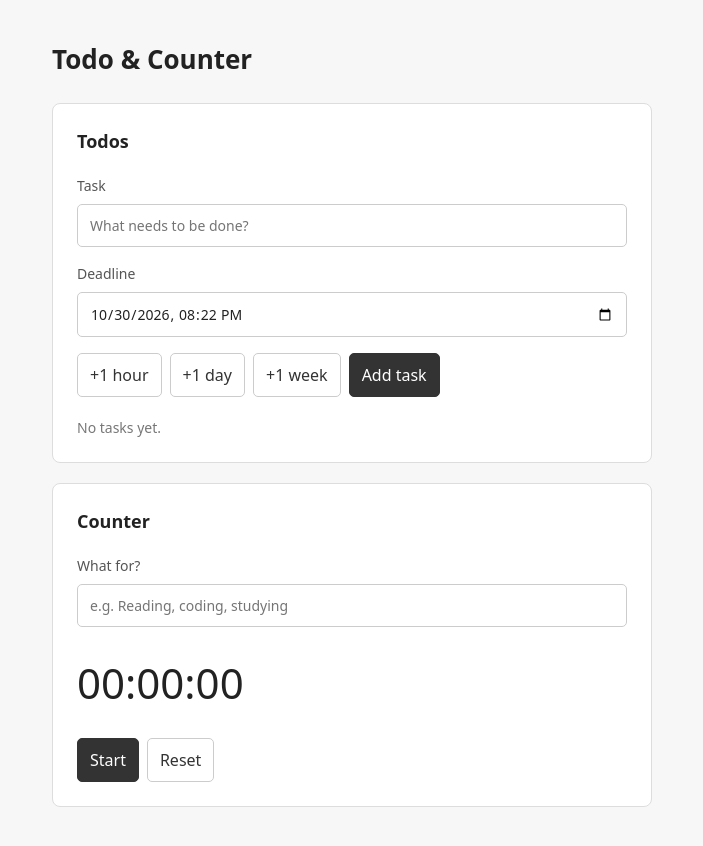
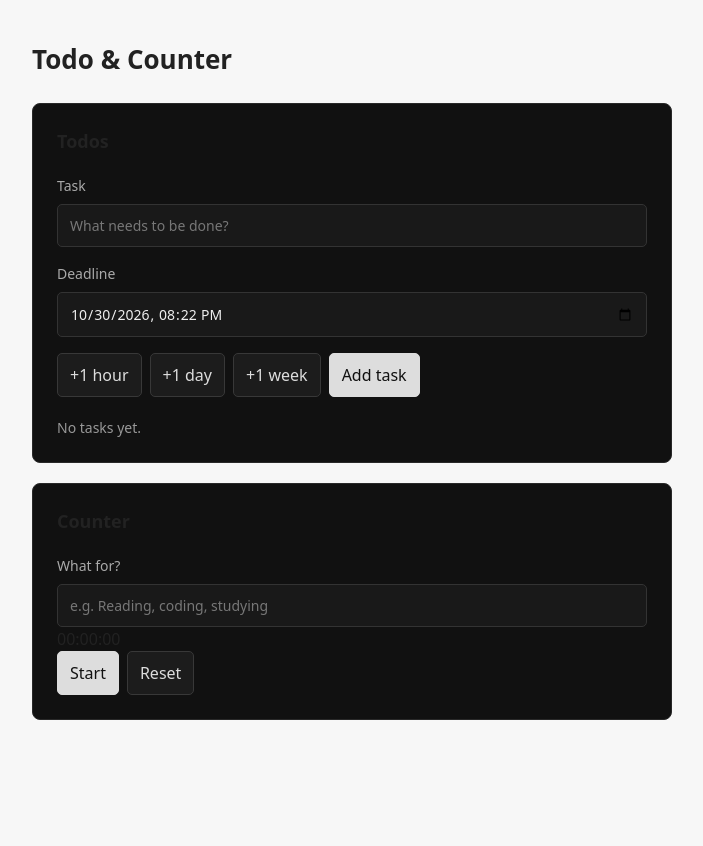
Before and after one commit to yashkelhe/Todo_Timer, a React (Vite) app: page / in a window 1280 px wide. Shown: the whole page, without its empty margins (288-991 px from the left). After the commit the page ends 800 px from the top, so only its background shows below. Built offline with nearby package versions, Linux system fonts and the light colour scheme.

Commit message:
Update App.css

```diff
--- a/src/App.css
+++ b/src/App.css
@@ -1,5 +1,5 @@
 .app {
-  width: min(100% - 32px, 600px);
+  width: min(100% - 32px, 640px);
   margin: 40px auto;
 }
 
@@ -18,9 +18,9 @@ h2 {
 .panel {
   padding: 24px;
   margin-bottom: 20px;
-  border: 1px solid #ddd;
+  border: 1px solid #292929;
   border-radius: 8px;
-  background: #fff;
+  background: #111;
 }
 
 .todo-form,
@@ -35,45 +35,49 @@ label {
 
 label {
   font-size: 14px;
-  color: #555;
+  color: #aaa;
 }
 
 input:not([type="checkbox"]) {
   width: 100%;
   min-width: 0;
   padding: 10px 12px;
-  border: 1px solid #ccc;
+  border: 1px solid #333;
   border-radius: 5px;
-  background: #fff;
-  color: #222;
+  background: #191919;
+  color: #eee;
+}
+
+input::placeholder {
+  color: #777;
 }
 
 button {
   padding: 9px 12px;
-  border: 1px solid #ccc;
+  border: 1px solid #383838;
   border-radius: 5px;
-  background: #fff;
-  color: #333;
+  background: #1c1c1c;
+  color: #ddd;
   cursor: pointer;
 }
 
 button:hover {
-  background: #f2f2f2;
+  background: #2a2a2a;
 }
 
 button.primary {
-  background: #333;
-  border-color: #333;
-  color: #fff;
+  background: #ddd;
+  border-color: #ddd;
+  color: #111;
 }
 
 button.primary:hover {
-  background: #444;
+  background: #fff;
 }
 
 input:focus-visible,
 button:focus-visible {
-  outline: 2px solid #666;
+  outline: 2px solid #aaa;
   outline-offset: 3px;
 }
 
@@ -93,16 +97,16 @@ button:focus-visible {
   display: flex;
   align-items: center;
   gap: 12px;
-  padding: 14px 0;
-  border-top: 1px solid #eee;
+  padding: 18px 0;
+  border-top: 1px solid #292929;
 }
 
 .todo-item input[type="checkbox"] {
-  width: 17px;
-  height: 17px;
+  width: 18px;
+  height: 18px;
   margin: 0;
   flex-shrink: 0;
-  accent-color: #444;
+  accent-color: #aaa;
   cursor: pointer;
 }
 
@@ -112,40 +116,68 @@ button:focus-visible {
   overflow-wrap: anywhere;
 }
 
+/* Bigger todo countdown */
 .todo-content small {
   display: block;
-  margin-top: 4px;
-  color: #777;
-  font-size: 12px;
+  margin-top: 6px;
+  color: #eee;
+  font-size: 22px;
+  font-weight: 500;
   font-variant-numeric: tabular-nums;
 }
 
 .completed {
   text-decoration: line-through;
-  color: #888;
+  color: #777;
 }
 
 .delete {
   padding: 6px 8px;
   font-size: 12px;
+  color: #aaa;
 }
 
 .empty,
 .message {
   margin: 20px 0 0;
-  color: #777;
+  color: #999;
   font-size: 14px;
 }
 
 .message {
-  color: #a33524;
+  color: #f0a090;
 }
 
-.counter-display {
-  margin: 24px 0;
-  font-size: clamp(30px, 8vw, 42px);
+.number-counter {
+  display: flex;
+  align-items: center;
+  justify-content: center;
+  gap: 28px;
+  margin: 28px 0 20px;
+}
+
+.count-button {
+  display: grid;
+  place-items: center;
+  width: 48px;
+  height: 48px;
+  padding: 0;
+  flex-shrink: 0;
+  font-size: 28px;
+}
+
+.count-value {
+  min-width: 80px;
+  text-align: center;
+  font-size: 48px;
+  line-height: 1.2;
   font-variant-numeric: tabular-nums;
   overflow-wrap: anywhere;
+}
+
+.reset-button {
+  display: block;
+  margin: 0 auto;
 }
 
 @media (max-width: 480px) {
@@ -156,4 +188,12 @@ button:focus-visible {
   .panel {
     padding: 18px;
   }
+
+  .todo-content small {
+    font-size: 20px;
+  }
+
+  .number-counter {
+    gap: 16px;
+  }
 }
```
